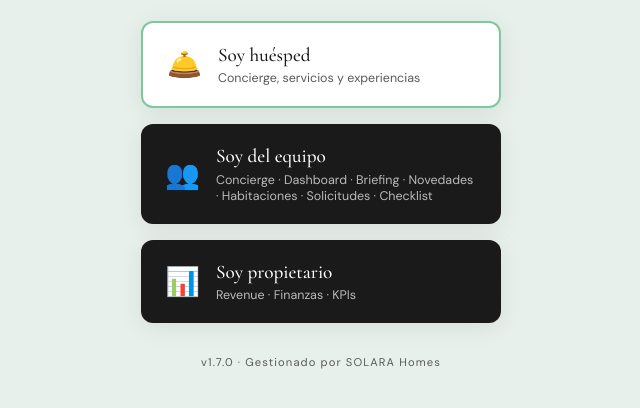
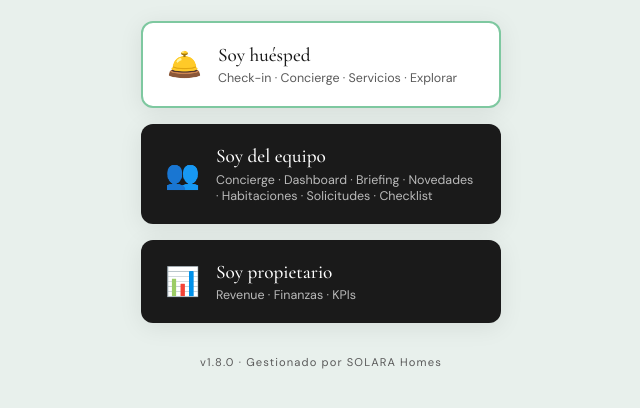
Before and after one commit to andresgallegocaro/wellcomm-app, a React (Vite) app: page / in a window 1280 px wide. Shown: the part 266-674 px from the top of the page, without its empty margins (319-959 px from the left). Built offline with nearby package versions, Linux system fonts and the light colour scheme.

Commit message:
Update App.jsx

```diff
--- a/src/App.jsx
+++ b/src/App.jsx
@@ -6,6 +6,7 @@ import Novedades from './Novedades.jsx'
 import Habitaciones from './Habitaciones.jsx'
 import Solicitudes from './Solicitudes.jsx'
 import Checklist from './Checklist.jsx'
+import GuestApp from './GuestApp.jsx'
 
 const SCREENS = {
   HOME: 'home', GUEST: 'guest', STAFF: 'staff',
@@ -17,8 +18,9 @@ const SCREENS = {
 
 export default function App() {
   const [screen, setScreen] = useState(SCREENS.HOME)
-  const go = (s) => () => setScreen(s)
+  const go = s => () => setScreen(s)
 
+  if (screen === SCREENS.GUEST) return <GuestApp onBack={go(SCREENS.HOME)} />
   if (screen === SCREENS.STAFF) return <StaffConcierge onBack={go(SCREENS.HOME)} onDashboard={go(SCREENS.STAFF_DASHBOARD)} onBriefing={go(SCREENS.STAFF_BRIEFING)} onNovedades={go(SCREENS.STAFF_NOVEDADES)} onHabitaciones={go(SCREENS.STAFF_HABITACIONES)} onSolicitudes={go(SCREENS.STAFF_SOLICITUDES)} onChecklist={go(SCREENS.STAFF_CHECKLIST)} />
   if (screen === SCREENS.STAFF_DASHBOARD) return <Dashboard onBack={go(SCREENS.STAFF)} />
   if (screen === SCREENS.STAFF_BRIEFING) return <Briefing onBack={go(SCREENS.STAFF)} />
@@ -26,7 +28,6 @@ export default function App() {
   if (screen === SCREENS.STAFF_HABITACIONES) return <Habitaciones onBack={go(SCREENS.STAFF)} />
   if (screen === SCREENS.STAFF_SOLICITUDES) return <Solicitudes onBack={go(SCREENS.STAFF)} />
   if (screen === SCREENS.STAFF_CHECKLIST) return <Checklist onBack={go(SCREENS.STAFF)} />
-  if (screen === SCREENS.GUEST) return <PlaceholderScreen onBack={go(SCREENS.HOME)} title="Concierge · Huésped" emoji="🛎️" />
   if (screen === SCREENS.OWNER) return <PlaceholderScreen onBack={go(SCREENS.HOME)} title="Portal Propietario" emoji="📊" />
 
   return <HomeScreen onSelect={setScreen} />
@@ -43,11 +44,11 @@ function HomeScreen({ onSelect }) {
         <div style={{ fontFamily: 'var(--font-body)', fontSize: '0.75rem', letterSpacing: '0.3em', color: 'var(--color-text-light)', marginTop: '0.25rem' }}>SPA & HOTEL · MANILA, MEDELLÍN</div>
       </div>
       <div style={{ display: 'flex', flexDirection: 'column', gap: '1rem', width: '100%', maxWidth: 360 }}>
-        <MenuCard emoji="🛎️" title="Soy huésped" subtitle="Concierge, servicios y experiencias" light={false} color="var(--color-primary)" onClick={() => onSelect(SCREENS.GUEST)} />
+        <MenuCard emoji="🛎️" title="Soy huésped" subtitle="Check-in · Concierge · Servicios · Explorar" light={false} color="var(--color-primary)" onClick={() => onSelect(SCREENS.GUEST)} />
         <MenuCard emoji="👥" title="Soy del equipo" subtitle="Concierge · Dashboard · Briefing · Novedades · Habitaciones · Solicitudes · Checklist" light color="var(--color-text)" onClick={() => onSelect(SCREENS.STAFF)} />
         <MenuCard emoji="📊" title="Soy propietario" subtitle="Revenue · Finanzas · KPIs" light color="var(--color-bg-dark)" onClick={() => onSelect(SCREENS.OWNER)} />
       </div>
-      <div style={{ fontSize: '0.7rem', color: 'var(--color-text-light)', letterSpacing: '0.1em' }}>v1.7.0 · Gestionado por SOLARA Homes</div>
+      <div style={{ fontSize: '0.7rem', color: 'var(--color-text-light)', letterSpacing: '0.1em' }}>v1.8.0 · Gestionado por SOLARA Homes</div>
     </div>
   )
 }
```
